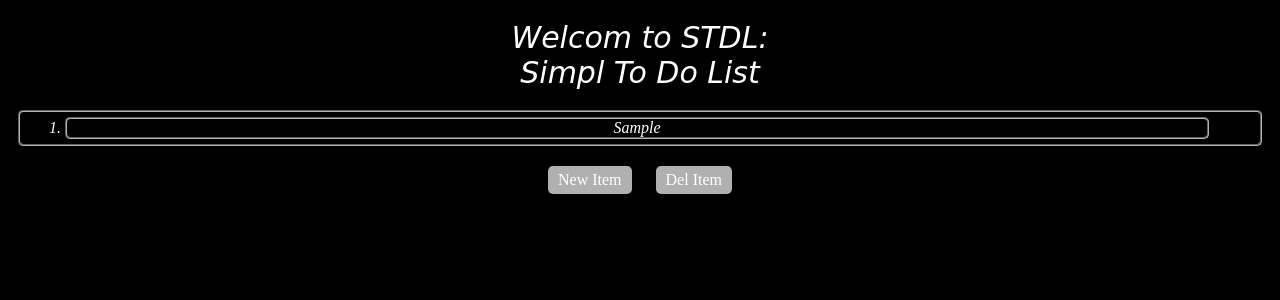
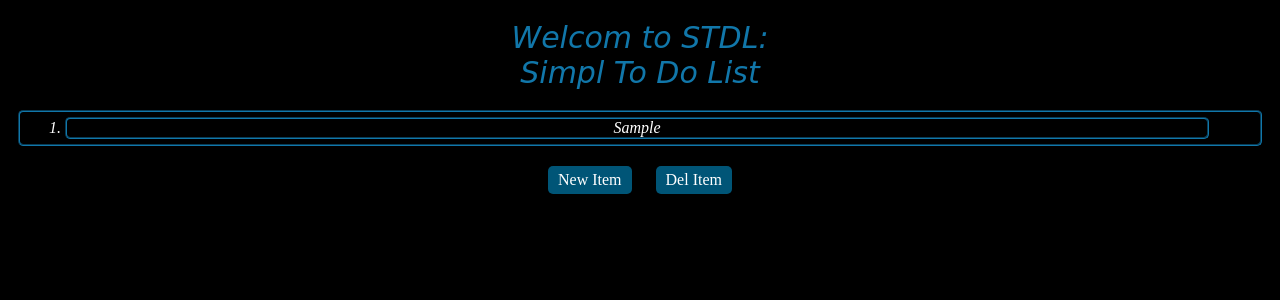
Before and after one commit to mahmoudElshimi/stdl, a Django app: page / in a window 1280 px wide. Shown: the top 300 px of the page. Run offline with Django 4.2, Linux system fonts and the light colour scheme; tables that the repository leaves empty hold one stand-in row (values such as "Sample post").

Commit message:
New Colors

```diff
--- a/src/main/static/main/styles.css
+++ b/src/main/static/main/styles.css
@@ -3,6 +3,7 @@ h1 {
     font-style: oblique;
     font-weight: lighter;
     font-size: 30px;
+    color: #1177AA;
 }
 
 body {
@@ -18,7 +19,7 @@ ol,li {
     font-style: oblique;
     border-style: groove;
     border-width: 2px;
-    border-color: #b4b4b4;
+    border-color: #1177AA;
     border-radius: 5px;
     align: center;
     text-align: center;
@@ -34,7 +35,7 @@ ol {
 
 
 .submit, a:link, a:visited {
-  background-color: #b0b0b0;
+  background-color: #005577;
   color: #FFFFFF;
   padding: 5px 10px;
   margin: 10px;
@@ -46,7 +47,7 @@ ol {
 }
 
 .submit:hover, .submit:active, a:hover, a:active {
-  background-color: #0000FF;
+  background-color: #1177AA;
 }
 
 input {
```
Also changed, not shown: 2 other files.
